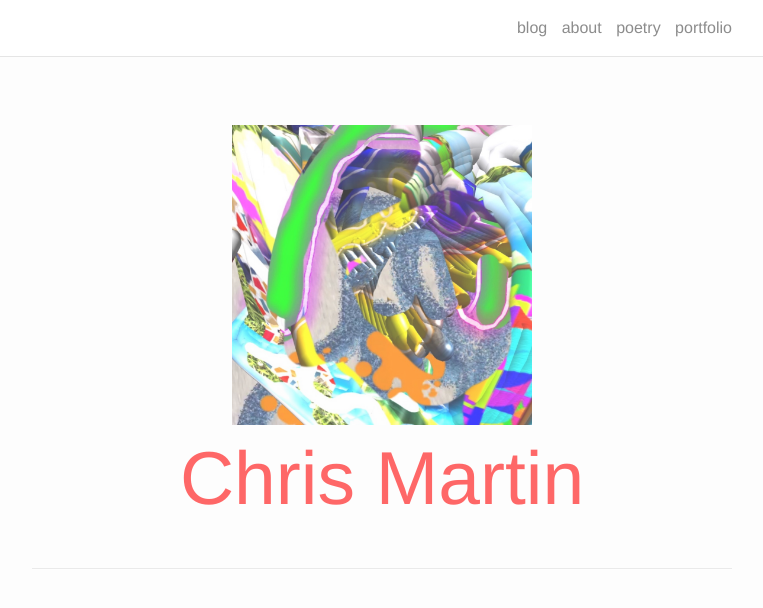
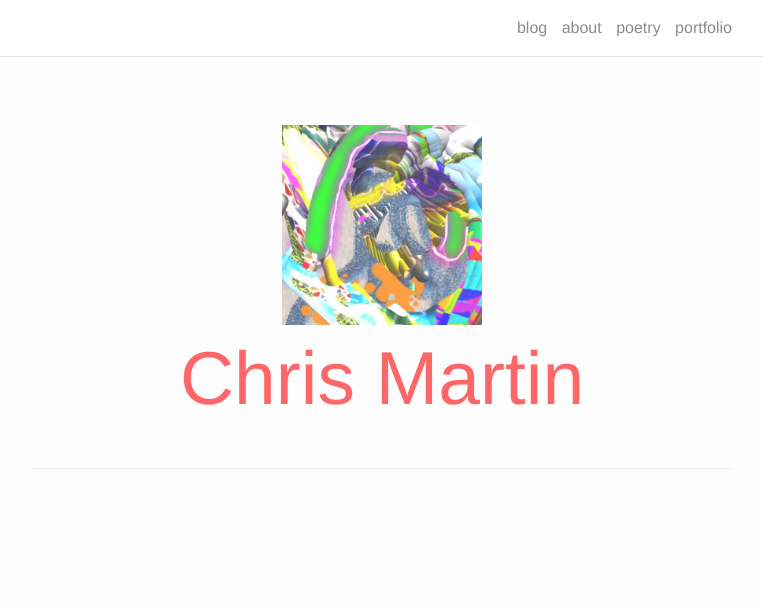
Before and after one commit to ChristopherWMartin/ChristopherWMartin, a Jekyll site: the page built from index.html, in a window 1280 px wide. Shown: the top 608 px of the page, without its empty margins (258-1021 px from the left). Built offline with Jekyll 4.4.1, drawn with Linux system fonts in a browser that asks for light colours; nearby versions of some CDN libraries.

Commit message:
Update index.html

```diff
--- a/index.html
+++ b/index.html
@@ -3,7 +3,7 @@ layout: default
 ---
 
 <div class="header-bar">
-  <img src="/img/2.jpg" width=300 height=300>
+  <img src="/img/2.jpg" width=200 height=200>
   <h1>Chris Martin</h1>
   <br/>
   <hr>
```
